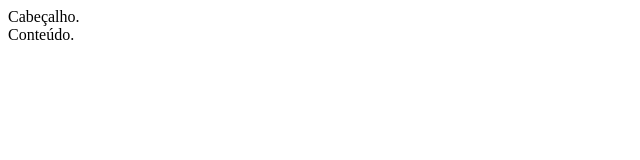
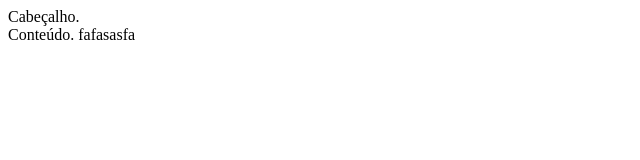
Before and after one commit to fabricioboliveira80/Projeto1, a plain HTML site: page index.html in a window 1280 px wide. Shown: the full height of the page, 0-640 px from the left. Drawn offline with Linux system fonts and the light colour scheme.

Commit message:
inclusão de conteudo

```diff
--- a/index.html
+++ b/index.html
@@ -3,6 +3,6 @@
         Cabeçalho.
     </header>
     <body>
-        Conteúdo.
+        Conteúdo. fafasasfa
     </body>
 </html>
```
